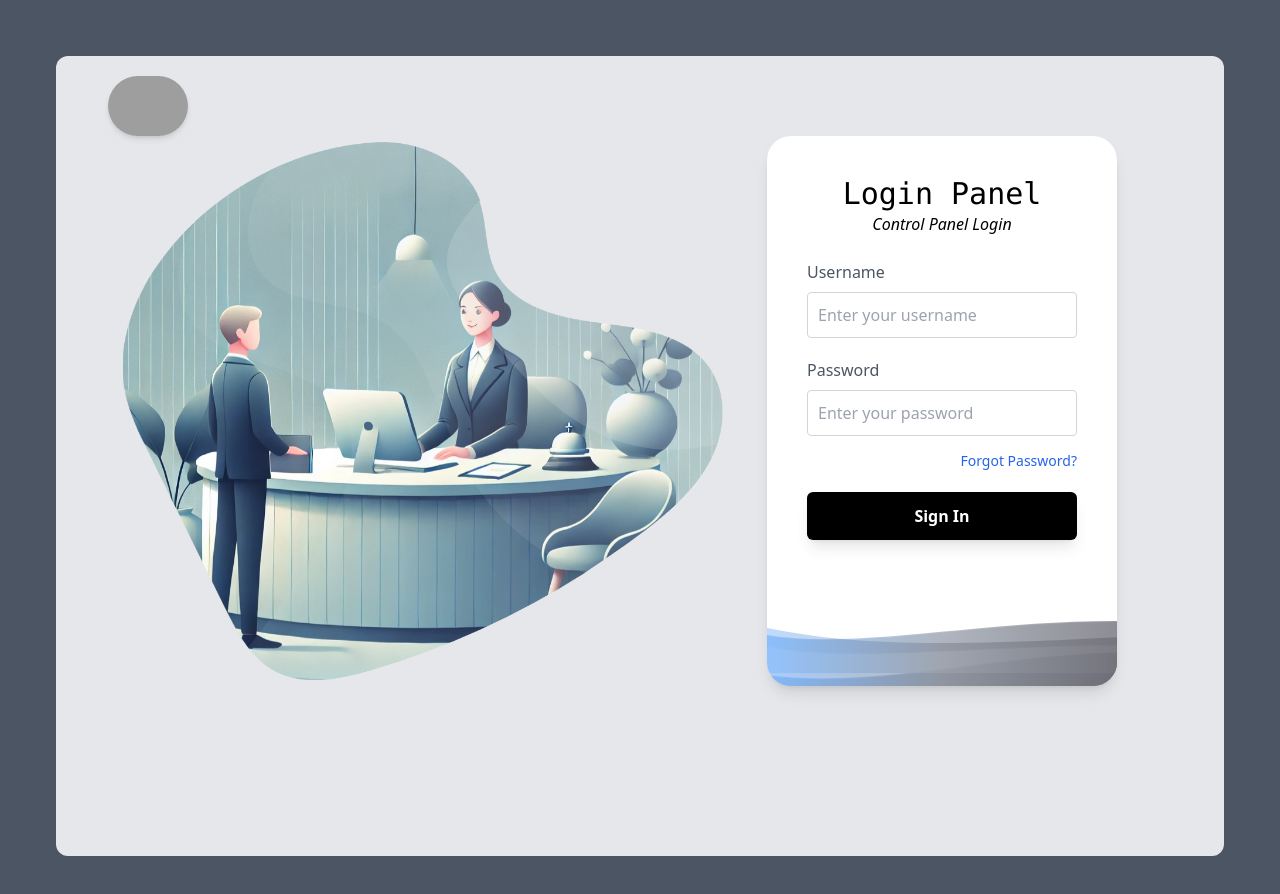
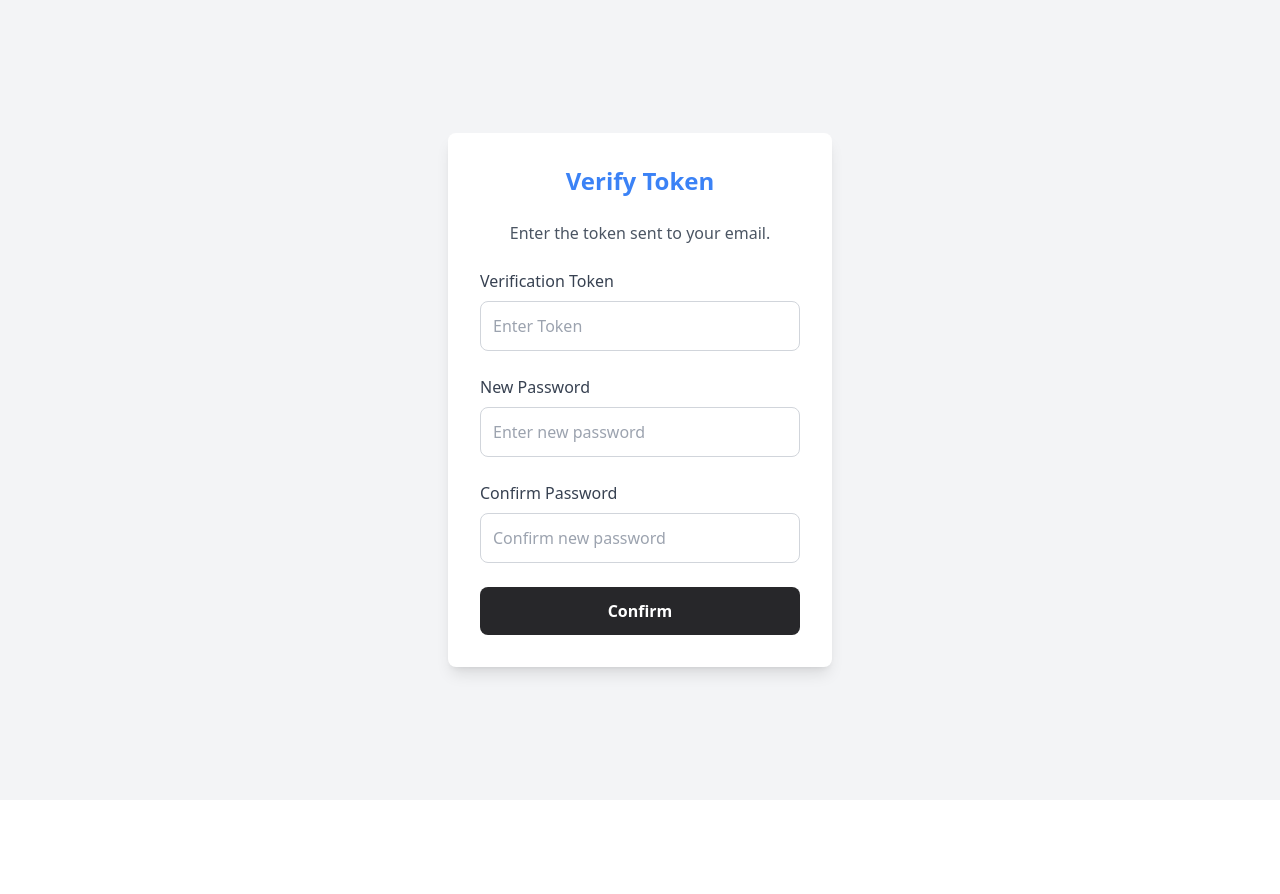
Before and after one commit to Rashu2058/CAP_frontend, a Next.js app: page /login/Token in a window 1280 px wide. Shown: the top 894 px of the page. After the commit the page ends 800 px from the top, so only its background shows below. Built offline with nearby package versions, Linux system fonts and the light colour scheme; grey boxes are pictures that could not be loaded.

Commit message:
21st March

```diff
--- a/src/app/Rcomponents/FoodOrders/page.tsx
+++ b/src/app/Rcomponents/FoodOrders/page.tsx
@@ -335,10 +335,11 @@ export default function FoodOrders() {
 const filteredOrders = groupedConfirmedOrders.filter((order) => {
   const query = searchQuery.toLowerCase();
   return (
-    order.roomNo.toLowerCase().includes(query) ||
+    String(order.roomNo || "").toLowerCase().includes(searchQuery.toLowerCase()) ||
     order.guestName.toLowerCase().includes(query)
   );
 });
+
 
   return (
     <div className="p-4">
--- a/src/app/Rcomponents/Rreservation/page.tsx
+++ b/src/app/Rcomponents/Rreservation/page.tsx
@@ -139,6 +139,7 @@ const handleInputChange = (e: React.ChangeEvent<HTMLInputElement | HTMLSelectEle
         purpose:"",
       });
     };
+
 {/*check valid email*/}
     const isValidEmail = (email: string): boolean => {
       const emailRegex = /^[^\s@]+@[^\s@]+\.[^\s@]+$/;
--- a/src/app/components/foodMenu/page.tsx
+++ b/src/app/components/foodMenu/page.tsx
@@ -233,7 +233,7 @@ const filteredFoods = foodItems.filter((food) => {
             value={foodName}
             onChange={(e) => setFoodName(e.target.value)}
             placeholder="Name"
-            maxLength={20}
+            maxLength={40}
             className="p-2 border rounded-md focus:outline-none focus:ring focus:ring-gray-300"
           />
           <input
--- a/src/app/layout.tsx
+++ b/src/app/layout.tsx
@@ -3,7 +3,7 @@ import './globals.css';
 import { LogoProvider } from './LogoContext';
 
 export const metadata = {
-  title: 'Hotel Grace Inn',
+  title: 'UniStay',
   description: 'Ease your work',
 };
 
--- a/src/app/login/ForgetPassword/page.tsx
+++ b/src/app/login/ForgetPassword/page.tsx
@@ -16,10 +16,10 @@ export default function ForgotPassword() {
   const [successMessage, setSuccessMessage] = useState<string>("");
   const router = useRouter();
 
-  const validateEmail = (email: string): boolean => {
-    const regex = /^[a-zA-Z0-9._%+-]+@gmail\.com$/;
-    return regex.test(email);
-  };
+  // const validateEmail = (email: string): boolean => {
+  //   const regex = /^[a-zA-Z0-9._%+-]+@gmail\.com$/;
+  //   return regex.test(email);
+  // };
 
   const handleForgotPassword = async (e: FormEvent) => {
     e.preventDefault();
@@ -29,10 +29,10 @@ export default function ForgotPassword() {
       return;
     }
 
-    if (!validateEmail(email)) {
-      setErrorMessage('Invalid email format. Only Gmail addresses are allowed.');
-      return;
-    }
+    // if (!validateEmail(email)) {
+    //   setErrorMessage('Invalid email format. Only Gmail addresses are allowed.');
+    //   return;
+    // }
 
     try {
       // Sending the email to the backend API to initiate the reset process
@@ -43,7 +43,7 @@ export default function ForgotPassword() {
       setSuccessMessage('Password reset email sent successfully. Please check your inbox.');
       setEmail(''); // Clear the email input field
       setTimeout(() => {
-        router.push('/receptionist/login/Token'); // Redirect to reset password page after successful reset
+        router.push('/login/Token'); // Redirect to reset password page after successful reset
       }, 2000);
     } catch (error: any) {
       // Handling error response
--- a/src/app/login/Token/page.tsx
+++ b/src/app/login/Token/page.tsx
@@ -1,244 +1,135 @@
 "use client";
-import { useState, useEffect, useRef } from 'react';
+
+import { useState } from 'react';
 import { useRouter } from 'next/navigation';
-import Image from 'next/image';
 import axios from 'axios';
-import { useLogo } from '@/app/LogoContext';
 
-export default function Login() {
-  const [username, setUsername] = useState<string>('');
-  const [password, setPassword] = useState<string>('');
+export default function TokenVerification() {
+  const [token, setToken] = useState<string>('');
+  const [newPassword, setNewPassword] = useState<string>('');
+  const [confirmPassword, setConfirmPassword] = useState<string>('');
   const [message, setMessage] = useState<string>('');
-  const loginPanelRef = useRef<HTMLDivElement>(null);
-  const [isInView, setIsInView] = useState(false);
-  const { logoUrl } = useLogo();
   const router = useRouter();
 
-  const handleForgotPassword = () => {
-    router.push('/receptionist/login/ForgotPassword'); // Redirect to ForgotPassword page
+  const handleVerifyToken = () => {
+    if (!token) {
+      setMessage('Please enter the token.');
+      return false;
+    }
+
   };
 
-  useEffect(() => {
-    const observer = new IntersectionObserver(
-      (entries) => {
-        entries.forEach((entry) => setIsInView(entry.isIntersecting));
-      },
-      { threshold: 0.3 }
-    );
+  const validatePassword = (password: string): boolean => {  // Password validation function
+    const regex = /^(?=.*[0-9])(?=.*[!@#$%^&*])[a-zA-Z0-9!@#$%^&*]{6,}$/;
+    return regex.test(password);
+  };
 
-    if (loginPanelRef.current) {
-      observer.observe(loginPanelRef.current);
+  const handleResetPassword = async () => {
+    if (!newPassword || !confirmPassword) {
+      setMessage('Please enter both password and confirm password.');
+      return;
     }
 
-    return () => {
-      if (loginPanelRef.current) {
-        observer.unobserve(loginPanelRef.current);
+    if (newPassword !== confirmPassword) {
+      setMessage('Passwords do not match.');
+      return;
+    }
+
+    // if (!validatePassword(newPassword)) {
+    //   setMessage(
+    //     'Password must be at least 6 characters long and include at least one number and one special character.'
+    //   );
+    //   return;
+    // }
+
+    const requestBody = {
+      token: token,
+      password: newPassword,
+    };
+
+    try {
+      const response = await axios.post('http://localhost:8080/api/v1/auth/reset-password', requestBody, {
+        headers: {
+          'Content-Type': 'application/json',
+        },
+      });
+
+      if (response.status === 200) {
+        setMessage('Password reset successfully!');
+        router.push('/login');
+      } else {
+        setMessage(response.data.message || 'Failed to reset password.');
+      }
+    } catch (error: any) {
+      setMessage(error.response?.data?.message || 'An error occurred. Please try again.');
     }
   };
-  }, []);
 
-  const handleLogin = async (e: React.FormEvent<HTMLFormElement>) => {
-    e.preventDefault();
-
-    try {
-      const response = await axios.post('http://localhost:8080/api/v1/auth/signin', {
-        username,
-        password,
-      });
-
-      if (response.status === 200 && response.data.token && response.data.role) {
-        localStorage.setItem('token', response.data.token);
-        localStorage.setItem('role', response.data.role);
-        setMessage('Signin successful!');
-
-        if (response.data.role === 'ADMIN') {
-          window.location.href = '/admin/dashboard#';
-        } else if (response.data.role === 'RECEPTIONIST') {
-          window.location.href = '/receptionist/dashboard#';
-        } else {
-          setMessage('Unauthorized login');
-        }
-      } else {
-        setMessage('Signin failed. Please try again.');
-      }
-    } catch (error) {
-      console.error('Error signing in:', error);
-      setMessage('Signin failed. Please check your credentials.');
+  const handleConfirm = () => {
+    const isTokenValid = handleVerifyToken();
+    if (isTokenValid) {
+      handleResetPassword();
     }
   };
 
   return (
-    <div className="min-h-screen bg-gray-600 p-14">
-      <div className="min-h-screen rounded-xl bg-gray-200 px-8 relative">
+    <div className="min-h-screen bg-gray-100 flex items-center justify-center">
+      <div className="bg-white p-8 rounded-lg shadow-lg w-96">
+        <h1 className="text-2xl font-bold text-center mb-6 text-blue-500">Verify Token</h1>
+        <p className="text-gray-600 text-center mb-6">
+          Enter the token sent to your email.
+        </p>
 
-{/* Main Content */}
-        <main className="content flex flex-col items-center relative">
-
-{/* Logo */}
-          <div className="absolute top-5 left-5">
-            <img
-              src={logoUrl}
-              alt="Logo"
-              width={80}
-              height={80}
-              className="rounded-full shadow-md"
+{/* Token Input */}
+        <div className="mb-6">
+          <label className="block text-gray-700 mb-2">Verification Token</label>
+          <input
+            type="text"
+            placeholder="Enter Token"
+            className="w-full p-3 border border-gray-300 rounded-lg focus:outline-none focus:ring-2 focus:ring-gray-500"
+            value={token}
+            onChange={(e) => setToken(e.target.value)}
           />
         </div>
 
-{/* Main Login Image */}
-          <img
-            src="/image.png"
-            alt="LogInImage"
-            width={600}
-            height={600}
-            className="z-10"
-          />
-
-{/* Login Panel */}
-          <div className="login-panel-container flex justify-center items-center py-20 w-4/5">
-            <div className="rounded-3xl bg-white shadow-lg p-10 w-[350px] h-[550px] relative overflow-hidden">
-              <h1 className="text-black text-3xl text-center font-mono">
-                Login Panel
-              </h1>
-              <h2 className="text-black text-center italic">
-                Control Panel Login
-              </h2>
-
-              <form className="login-form mt-6 relative z-10" onSubmit={handleLogin}>
-                <div className="input-field mb-4">
-                  <label className="block text-black mb-2">Username</label>
+{/* New Password Input */}
+        <div className="mb-6">
+          <label className="block text-gray-700 mb-2">New Password</label>
           <input
-                    type="text"
-                    placeholder="Enter your username"
-                    className="w-full p-2 border border-gray-300 rounded-lg"
-                    value={username}
-                    onChange={(e) => setUsername(e.target.value)}
+            type="password"
+            minLength={6}
             maxLength={15}
+            placeholder="Enter new password"
+            className="w-full p-3 border border-gray-300 rounded-lg focus:outline-none focus:ring-2 focus:ring-gray-500"
+            value={newPassword}
+            onChange={(e) => setNewPassword(e.target.value)}
           />
         </div>
-                <div className="input-field mb-4">
-                  <label className="block text-black mb-2">Password</label>
+
+{/* Confirm Password Input */}
+        <div className="mb-6">
+          <label className="block text-gray-700 mb-2">Confirm Password</label>
           <input
             type="password"
-                    placeholder="Enter your password"
-                    className="w-full p-2 border border-gray-300 rounded-lg mb-3"
-                    value={password}
-                    onChange={(e) => setPassword(e.target.value)}
+            minLength={6}
             maxLength={15}
+            placeholder="Confirm new password"
+            className="w-full p-3 border border-gray-300 rounded-lg focus:outline-none focus:ring-2 focus:ring-gray-500"
+            value={confirmPassword}
+            onChange={(e) => setConfirmPassword(e.target.value)}
           />
-
-{/* Forgot Password Button */}
-                  <div className="text-right">
-                    <button
-                      type="button"
-                      onClick={handleForgotPassword}
-                      className="text-sm text-blue-600 hover:text-blue-800"
-                    >
-                      Forgot Password?
-                    </button>
-                  </div>
         </div>
 
-{/* SignIn Button */}
+{/* Confirm Button */}
         <button
-                  type="submit"
-                  className="sign-in-btn w-full bg-gray-600 text-white py-3 rounded-md font-semibold shadow-lg"
+          onClick={handleResetPassword}
+          className="w-full bg-zinc-800 text-white py-3 rounded-lg font-semibold hover:bg-gray-700 transition duration-300"
         >
-                  Sign In
+          Confirm
         </button>
-                {message && <p>{message}</p>}
-              </form>
 
-{/* Inline Style Animation */}
-              <style jsx global>{`
-                @keyframes wave-animation-1 {
-                  0% {
-                    transform: translateY(0);
-                  }
-                  50% {
-                    transform: translateY(20px);
-                  }
-                  100% {
-                    transform: translateY(0);
-                  }
-                }
-
-                @keyframes wave-animation-2 {
-                  0% {
-                    transform: translateY(0);
-                  }
-                  50% {
-                    transform: translateY(-15px);
-                  }
-                  100% {
-                    transform: translateY(0);
-                  }
-                }
-
-                @keyframes wave-animation-3 {
-                  0% {
-                    transform: translateY(0);
-                  }
-                  50% {
-                    transform: translateY(10px);
-                  }
-                  100% {
-                    transform: translateY(0);
-                  }
-                }
-
-                .animate-wave-1 {
-                  animation: wave-animation-1 4s ease-in-out infinite;
-                }
-
-                .animate-wave-2 {
-                  animation: wave-animation-2 4s ease-in-out infinite;
-                }
-
-                .animate-wave-3 {
-                  animation: wave-animation-3 4s ease-in-out infinite;
-                }
-                .animate-wave-4 {
-                  animation: wave-animation-4 4s ease-in-out infinite;
-                }
-              `}</style>
-
-{/* Wavy Background Layers */}
-              <div
-                key="wave-1"
-                className="absolute bottom-0 left-0 w-full h-32 bg-gradient-to-r from-blue-400 via-gray-500 to-zinc-600 rounded-b-3xl animate-wave-1"
-                style={{
-                  clipPath:
-                    "path('M0,100 C150,120 350,40 500,100 L500,200 L0,200 Z')",
-                }}
-              ></div>
-              <div
-                key="wave-2"
-                className="absolute bottom-0 left-0 w-full h-32 bg-gradient-to-r from-blue-300 via-gray-400 to-zinc-500 opacity-80 animate-wave-2"
-                style={{
-                  clipPath:
-                    "path('M0,90 C120,110 300,50 500,90 L500,200 L0,200 Z')",
-                }}
-              ></div>
-              <div
-                key="wave-3"
-                className="absolute bottom-0 left-0 w-full h-32 bg-gradient-to-r from-blue-200 via-gray-300 to-zinc-400 opacity-60 animate-wave-3"
-                style={{
-                  clipPath:
-                    "path('M0,80 C100,100 250,70 500,80 L500,200 L0,200 Z')",
-                }}
-              ></div>
-              <div
-                key="wave-4"
-                className="absolute bottom-0 left-0 w-full h-32 bg-gradient-to-r from-blue-400 via-gray-500 to-zinc-600 opacity-40 animate-wave-4"
-                style={{
-                  clipPath:
-                    "path('M0,70 C100,90 200,90 500,70 L500,200 L0,200 Z')",
-                }}
-              ></div>
-            </div>
-          </div>
-        </main>
+{/* Error/Success Message */}
+        {message && <p className="text-center mt-4">{message}</p>}
       </div>
     </div>
   );
--- a/src/app/login/page.tsx
+++ b/src/app/login/page.tsx
@@ -19,7 +19,7 @@ export default function Login() {
   const router = useRouter();
 
   const handleForgotPassword = () => {
-    router.push('/receptionist/login/ForgotPassword'); // Redirect to ForgotPassword page
+    router.push('/login/ForgetPassword'); // Redirect to ForgotPassword page
   };
 
   useEffect(() => {
```
Also changed, not shown: src/app/Rcomponents/Rreservation/confirmedList.tsx (+8 -2 lines). Lines whose indentation alone changed are shown as unchanged.
